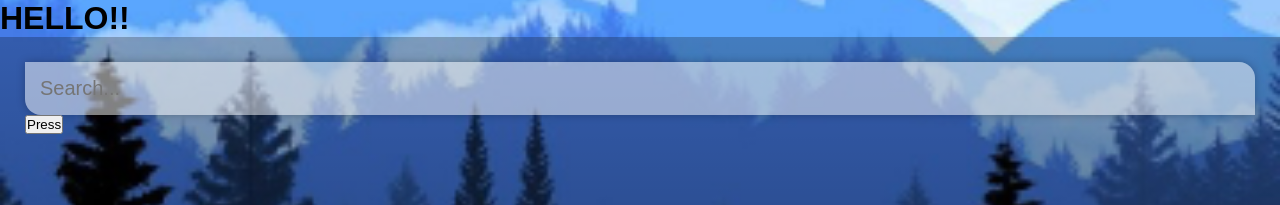
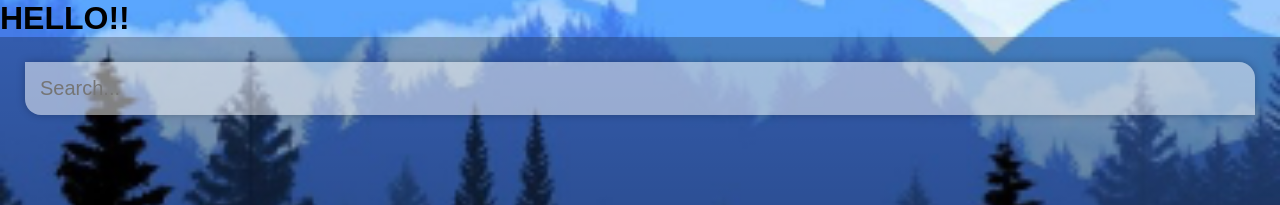
Before and after one commit to alijm0806/weather-frontend, a Vue app: page / in a window 1280 px wide. Shown: the top 205 px of the page. Built offline with nearby package versions, Linux system fonts and the light colour scheme.

Commit message:
Add submit form to the search bar

```diff
--- a/src/views/HomeView.vue
+++ b/src/views/HomeView.vue
@@ -9,16 +9,11 @@ export default {
       weathers: {},
       weather: {},
       params: {},
-
-
-
     };
   },
   created: function () { },
   methods: {
-
-
-    weathersIndex: function (params) {
+    submit: function (params) {
       console.log('weathers index');
       console.log(this.params);
       var params = this.params
@@ -41,6 +36,7 @@ export default {
   }
 }
 
+
 </script>
 
 
@@ -51,10 +47,11 @@ export default {
         <h1><b>{{ message1 }}</b></h1>
 
         <main>
+          <form v-on:submit.prevent="submit()">
             <div class="search-box">
               <input type="text" class="search-bar" placeholder="Search..." v-model="params.city">
 
-            <button v-on:click="weathersIndex(params)">Press</button>
+
             </div>
             <div class="weather-wrap" v-if="typeof weathers.main != 'undefined'">
               <div class="location-box">
@@ -71,17 +68,8 @@ export default {
               </div>
             </div>
 
-
-
-
-
+          </form>
         </main>
-
-
-
-
-
-
       </div>
 
     </div>
```
Lines whose indentation alone changed are shown as unchanged.
